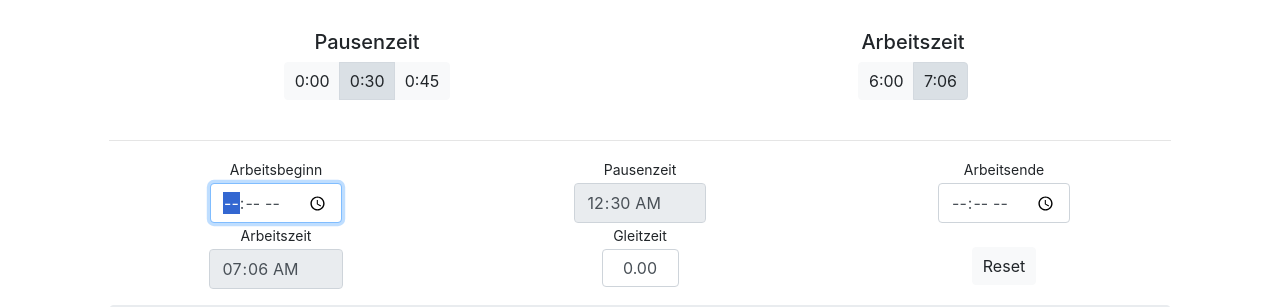
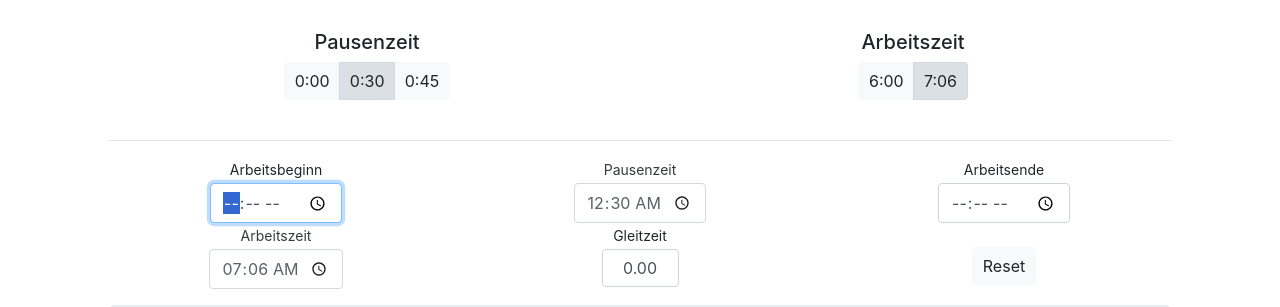
Before and after one commit to LukasDano/arbeitszeitrechner, a plain HTML site: page index.html in a window 1280 px wide. Shown: the part 62-369 px from the top of the page. Drawn offline with nearby package versions, Linux system fonts and the light colour scheme.

Commit message:
fixed bug that user can enter pause and worktime

```diff
--- a/index.html
+++ b/index.html
@@ -1,3 +1,4 @@
+
 <!doctype html>
 <html lang="de">
 
@@ -79,10 +80,12 @@
                 </div>
 
                 <div class="col-sm-4 col-8">
+                    <div class="disabled">
                         <div class="text-center">
                             <label for="pause">Pausenzeit</label>
                         </div>
-                        <input type="time" id="pause" class="input-lg center-block form-control input-time introjs-relativePosition" value="00:30" data-step="4" data-intro="Pausenzeit individuell anpassen (bei Bedarf)." disabled>
+                        <input type="time" id="pause" class="input-lg center-block form-control input-time introjs-relativePosition" value="00:30" data-step="4" data-intro="Pausenzeit individuell anpassen (bei Bedarf).">
+                    </div>
                 </div>
 
                 <div class="col-sm-4 col-8">
@@ -96,10 +99,12 @@
             <div class="row">
 
                 <div class="col-sm-4 col-8">
+                    <div class="disabled">
                         <div class="text-center">
                             <label for="soll">Arbeitszeit</label>
                         </div>
-                            <input type="time" id="soll" value="07:06" class="input-lg center-block form-control input-time" disabled>
+                        <input type="time" id="soll" value="07:06" class="input-lg center-block form-control input-time">
+                    </div>
                 </div>
 
                 <div class="col-sm-4 col-8">
@@ -162,7 +167,7 @@
 <script src="js/jquery.knob.js" defer></script>
 <script src="js/jquery.throttle.js" defer></script>
 <script src="js/jquery.classycountdown.js" defer></script>
-
+<script src="js/disable.js" defer></script>
 <script defer>
     sessionStorage.setItem("windowInitLoaded", true);
 </script>
--- /dev/null
+++ b/js/disable.js
@@ -0,0 +1,11 @@
+document.addEventListener('DOMContentLoaded', function() {
+    const disabledDivs = document.querySelectorAll('.disabled');
+
+    disabledDivs.forEach(function(div) {
+        const focusableElements = div.querySelectorAll('input, select, textarea, button, a');
+
+        focusableElements.forEach(function(element) {
+            element.setAttribute('tabindex', '-1');
+        });
+    });
+});
```
Lines whose indentation alone changed are shown as unchanged.
